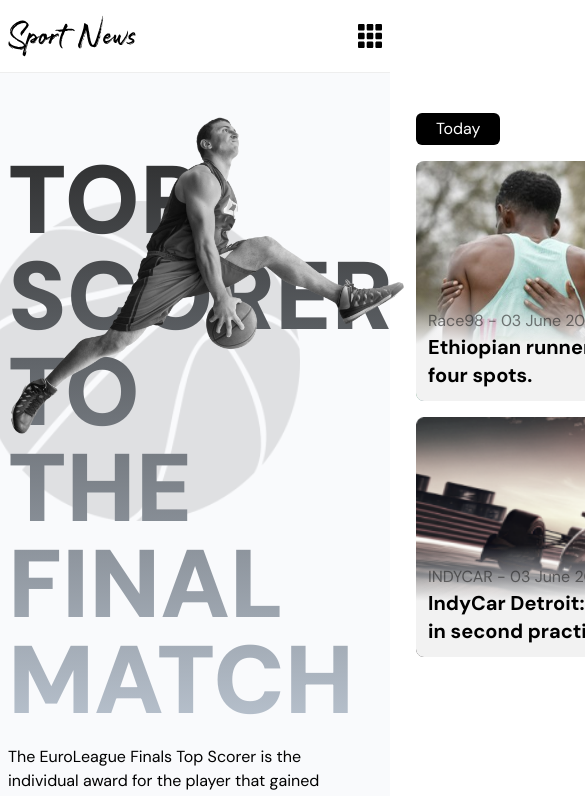
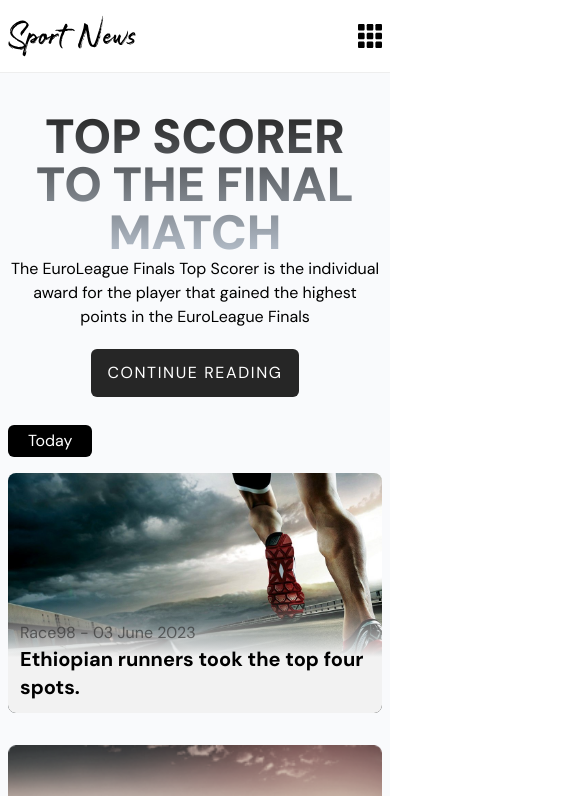
Before and after one commit to iabdwahab/sport-news, a React (Vite) app: page / in a window 390 px wide. Shown: the top 796 px of the page, 585 px wide, since content can reach past the window. Built offline with nearby package versions, Linux system fonts and the light colour scheme.

Commit message:
Make Main Section Responsive.

```diff
--- a/src/components/main/Main.tsx
+++ b/src/components/main/Main.tsx
@@ -7,12 +7,12 @@ import heroPlayer from '/public/heroPlayer.png';
 function Main() {
   return (
     <main className="relative z-10 bg-[#F9FAFC]">
-      <Container className="relative grid grid-cols-mainSection gap-2 min-h-[calc(100vh-72px)] pt-10">
-        <img src={basketball} alt="Basketball image" className="absolute -z-10 top-32 -left-5 opacity-10 w-80" />
+      <Container className="relative grid lg:grid-cols-mainSection gap-2 pt-10 pb-16">
+        <img src={basketball} alt="Basketball image" className="absolute -z-10 top-32 -left-5 opacity-10 w-80 max-md:hidden" />
         <div className="relative">
           <MainTitle />
-          <img src={heroPlayer} alt="Basketball Player" className="absolute top-0 right-0" />
-          <div className="w-80 ml-auto mr-20 mt-4">
+          <img src={heroPlayer} alt="Basketball Player" className="absolute top-0 right-0 max-lg:hidden" />
+          <div className="lg:absolute -bottom-10 right-0 lg:w-80 ml-auto lg:mr-20 max-lg:text-center">
             <h4>The EuroLeague Finals Top Scorer is the individual award for the player that gained the highest points in the EuroLeague Finals</h4>
             <a href="#" className="inline-block mt-5 uppercase bg-[#262626] text-white tracking-widest	 px-4 py-3 rounded-md">
               continue reading
--- a/src/components/main/MainTitle.tsx
+++ b/src/components/main/MainTitle.tsx
@@ -1,8 +1,4 @@
 function MainTitle() {
-  return (
-    <h2 className="pt-10 uppercase text-8xl font-black bg-clip-text text-transparent bg-gradient-to-b from-[#262626] to-[#B8C2CE] flex-grow">
-      top <br /> scorer to <br /> the final <br /> match
-    </h2>
-  );
+  return <h2 className="uppercase text-5xl md:text-8xl max-lg:text-center lg:max-w-[600px] font-black bg-clip-text text-transparent bg-gradient-to-b from-[#262626] to-[#B8C2CE] flex-grow">top scorer to the final match</h2>;
 }
 export default MainTitle;
--- a/src/components/main/TodayNews.tsx
+++ b/src/components/main/TodayNews.tsx
@@ -2,10 +2,12 @@ import NewsCard from './NewsCard';
 
 function TodayNews() {
   return (
-    <div>
+    <div className="max-lg:mt-5">
       <h3 className="bg-black text-white w-fit px-5 py-1 rounded-md ">Today</h3>
-      <NewsCard title="Ethiopian runners took the top four spots." type="Race98" date="03 June 2023" imgURL="/public/ethiopianRunner.jpg" />
-      <NewsCard title="IndyCar Detroit: Dixon quickest in second practice" type="INDYCAR" date="03 June 2023" imgURL="/public/racingCar.png" />
+      <div className="grid grid-cols-todatNews gap-4">
+        <NewsCard title="Ethiopian runners took the top four spots." type="Race98" date="03 June 2023" imgURL="/public/ethiopianRunner.jpg" />
+        <NewsCard title="IndyCar Detroit: Dixon quickest in second practice" type="INDYCAR" date="03 June 2023" imgURL="/public/racingCar.png" />
+      </div>
     </div>
   );
 }
--- a/tailwind.config.js
+++ b/tailwind.config.js
@@ -9,6 +9,7 @@ export default {
       },
       gridTemplateColumns: {
         mainSection: '1fr 350px',
+        todatNews: 'repeat(auto-fit, minmax(300px, 1fr))',
       },
     },
   },
```
Also changed, not shown: public/ethiopianRunner.jpg.
